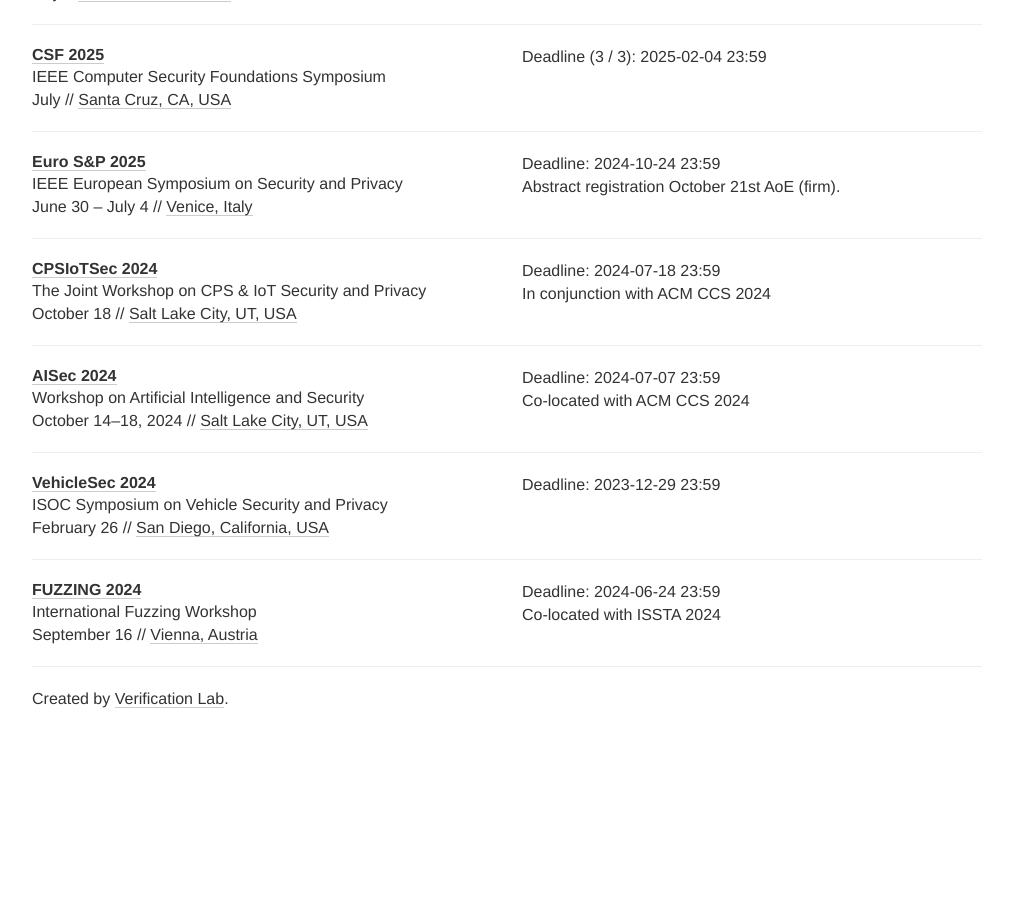
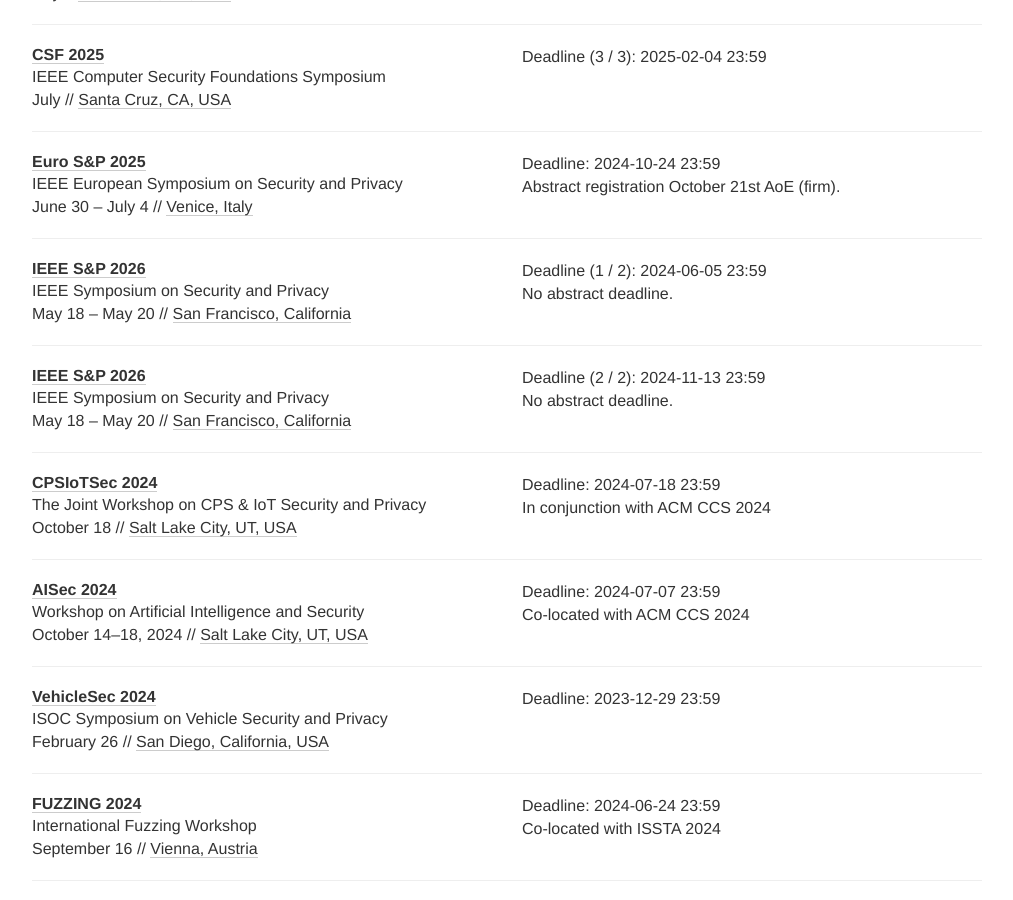
Before and after one commit to achintyadesai/vlab-deadlines, a Jekyll site: the page built from index.html, in a window 1280 px wide and 900 px high, scrolled down 2976 px. Shown: the whole window, without its empty margins (133-1146 px from the left). Built offline with Jekyll 4.4.1, drawn with Linux system fonts in a browser that asks for light colours; nearby versions of some CDN libraries; comment, search, counter and statistics services are not loaded; before the commit the page ends 3718 px from its top, so only the background shows below that.

Commit message:
S&P update

```diff
--- a/_data/conferences.yml
+++ b/_data/conferences.yml
@@ -147,6 +147,17 @@
   place: Venice, Italy
   tags: [SEC, CONF]
 
+- name: IEEE S&P
+  description: IEEE Symposium on Security and Privacy
+  year: 2026
+  comment: No abstract deadline.
+  link: https://sp2026.ieee-security.org/index.html
+  deadline:
+    - "2024-06-05 23:59"
+    - "2024-11-13 23:59"
+  date: "May 18 - May 20"
+  place: San Francisco, California
+  tags: [SEC, CONF]
 
 # Workshops
 
```
